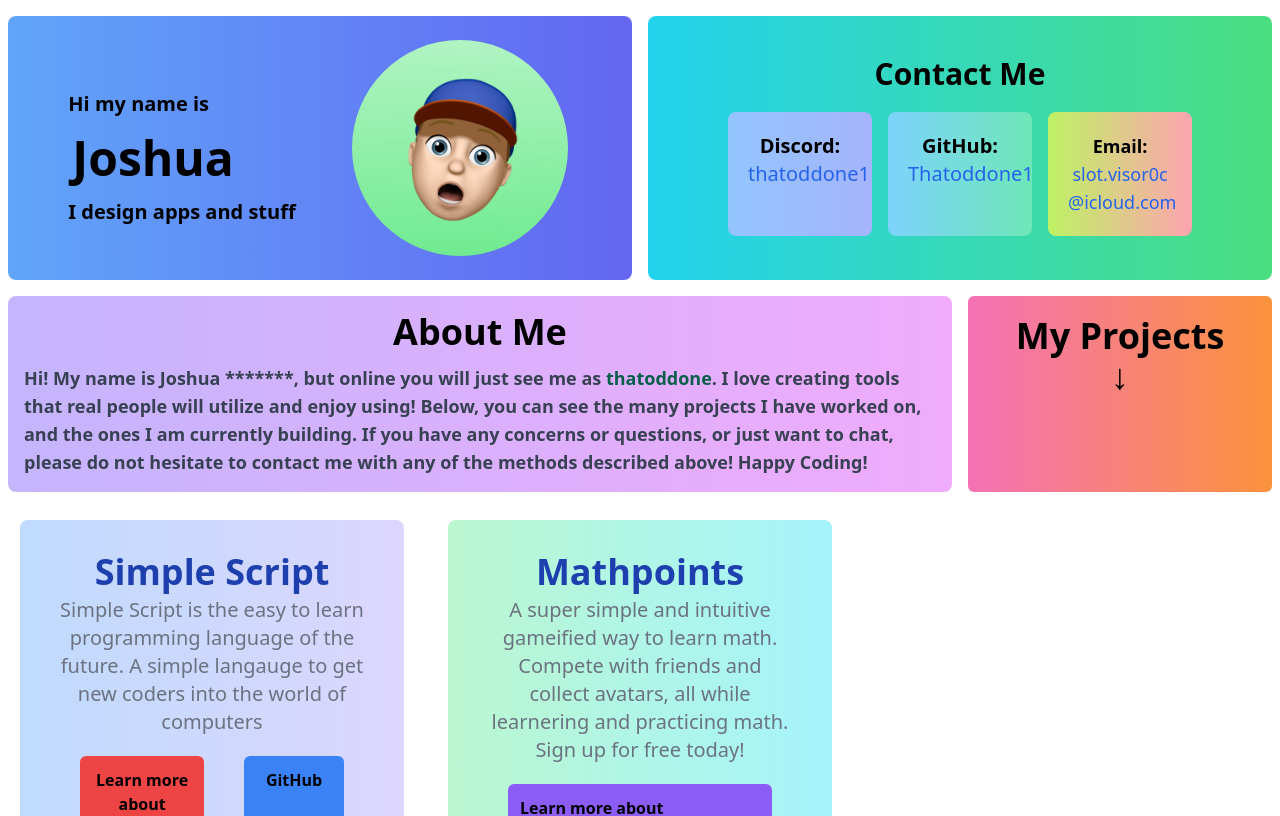
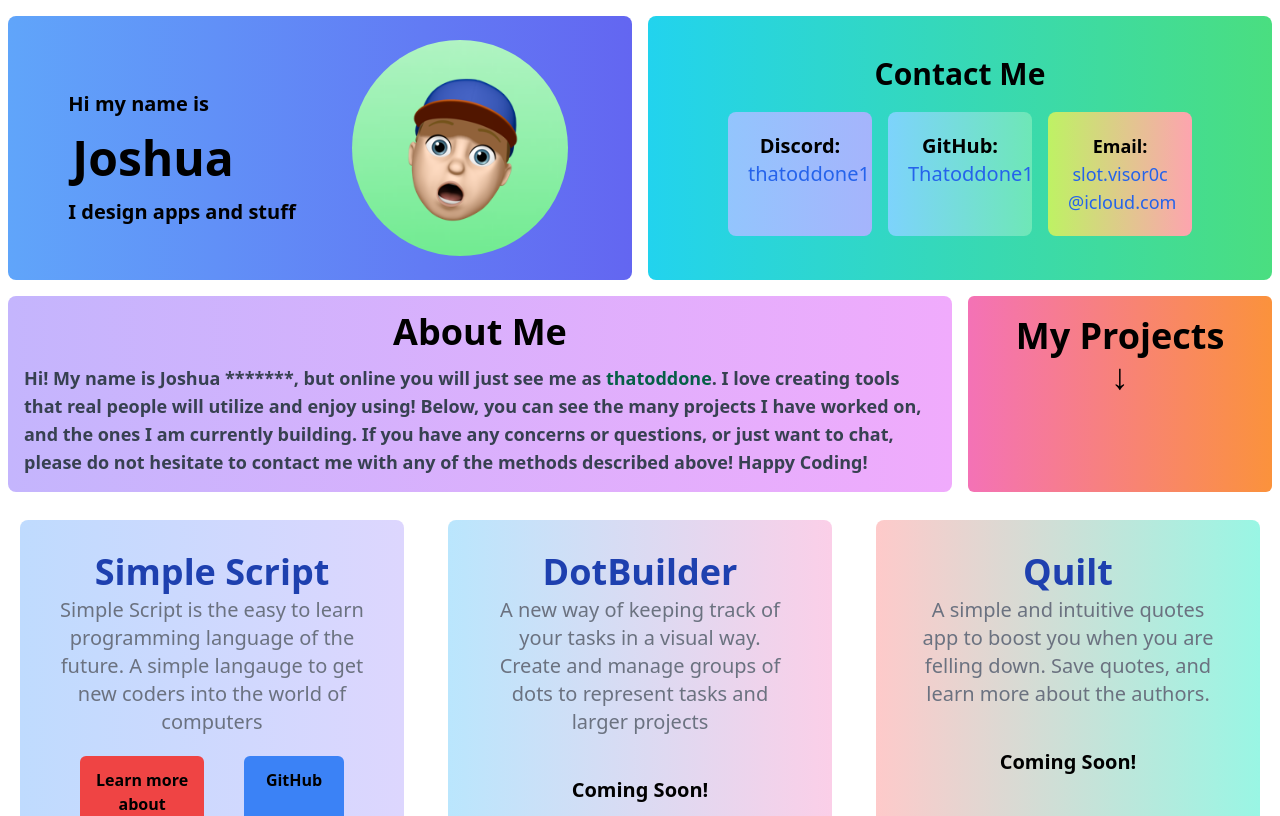
Before and after one commit to Thatoddone1/portfolio, a SvelteKit app: page / in a window 1280 px wide. Shown: the top 816 px of the page. Built offline with nearby package versions, Linux system fonts and the light colour scheme.

Commit message:
added two new projecs

```diff
--- a/src/routes/Projects.svelte
+++ b/src/routes/Projects.svelte
@@ -1,3 +1,4 @@
+<!---SimpleScript-->
 <div class="grid grid-cols-1 md:grid-cols-2 lg:grid-cols-3 gap-1">
     <div
         class="rounded-lg bg-gradient-to-r from-blue-200 to-violet-200 dark:to-blue-700 dark:from-purple-700 p-10 pb-7 pt-7 transition-all duration-800 ease-in-out m-5 justify-center item-center"
@@ -26,6 +27,45 @@
             >
         </div>
     </div>
+    <!--Dotbuilder Div ↓-->
+    <div
+        class="rounded-lg bg-gradient-to-r from-sky-200 to-pink-200 dark:to-sky-700 dark:from-pink-700 p-10 pb-7 pt-7 transition-all duration-800 ease-in-out m-5 justify-center item-center"
+    >
+        <h1
+            class="text-center font-bold text-4xl p-1 text-blue-800 dark:text-blue-300"
+        >
+            DotBuilder
+        </h1>
+        <p
+            class="font-medium text-xl text-center text-gray-500 dark:text-gray-300"
+        >
+            A new way of keeping track of your tasks in a visual way. Create and
+            manage groups of dots to represent tasks and larger projects
+        </p>
+        <div class="flex justify-center">
+            <div class="p-5 pt-10 text-xl font-bold">Coming Soon!</div>
+        </div>
+    </div>
+    <!--Quilt ↓-->
+    <div
+        class="rounded-lg bg-gradient-to-r from-red-200 to-teal-200 dark:to-red-700 dark:from-teal-700 p-10 pb-7 pt-7 transition-all duration-800 ease-in-out m-5 justify-center item-center"
+    >
+        <h1
+            class="text-center font-bold text-4xl p-1 text-blue-800 dark:text-blue-300"
+        >
+            Quilt
+        </h1>
+        <p
+            class="font-medium text-xl text-center text-gray-500 dark:text-gray-300"
+        >
+            A simple and intuitive quotes app to boost you when you are felling
+            down. Save quotes, and learn more about the authors.
+        </p>
+        <div class="flex justify-center">
+            <div class="p-5 pt-10 text-xl font-bold">Coming Soon!</div>
+        </div>
+    </div>
+    <!--MathPoints Div ↓-->
     <div
         class="rounded-lg bg-gradient-to-r from-green-200 to-cyan-200 dark:to-green-700 dark:from-cyan-700 p-10 pb-7 pt-7 transition-all duration-800 ease-in-out m-5 justify-center item-center"
     >
```
